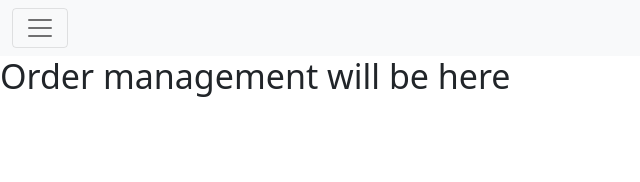
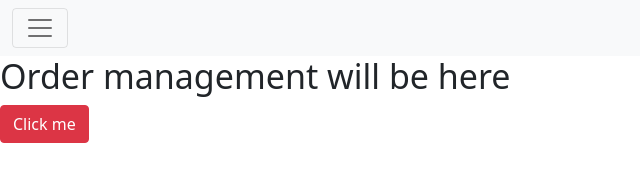
Before and after one commit to Lamquocminhhuy/Product-Management-Application, an Electron app: page src/views/order.html in a window 800 px wide. Shown: the whole page, without its empty margins (0-640 px from the left). Drawn offline with nearby package versions, Linux system fonts and the light colour scheme.

Commit message:
update pakage

```diff
--- a/package.json
+++ b/package.json
@@ -12,7 +12,6 @@
   },
   "dependencies": {
     "electron-reload": "^1.5.0",
-    "mysql2": "^2.3.0",
     "promise-mysql": "^5.0.4"
   },
   "devDependencies": {
--- a/src/database.js
+++ b/src/database.js
@@ -8,9 +8,11 @@ const connection = mysql.createConnection({
 });
 
 function getConnection() {
-
+  console.log(connection);
   return connection;
 
 }
 
-module.exports = { getConnection };
+module.exports = {
+  getConnection
+};
--- a/src/views/app.js
+++ b/src/views/app.js
@@ -71,6 +71,9 @@ let deleteProduct = (id) => {
 
   edit = true;
   productId = product.id;
+
+
+
 }
 
 // Render Product
@@ -130,6 +133,7 @@ let changeTitle = () => {
 }
 
 
+
 async function init() {
   await getProducts();
 }
--- a/src/views/order.html
+++ b/src/views/order.html
@@ -39,5 +39,9 @@
       </nav>
 
       <h1>Order management will be here</h1>
+
+      <button  type="submit" class="btn btn-danger" onclick="hello()">Click me</button>
+
+      <script src="./test.js"></script>
 </body>
 </html>
--- /dev/null
+++ b/src/views/test.js
@@ -0,0 +1,3 @@
+let hello = () => {
+    alert("Hello")
+  }
```
Also changed, not shown: 1 other file.
